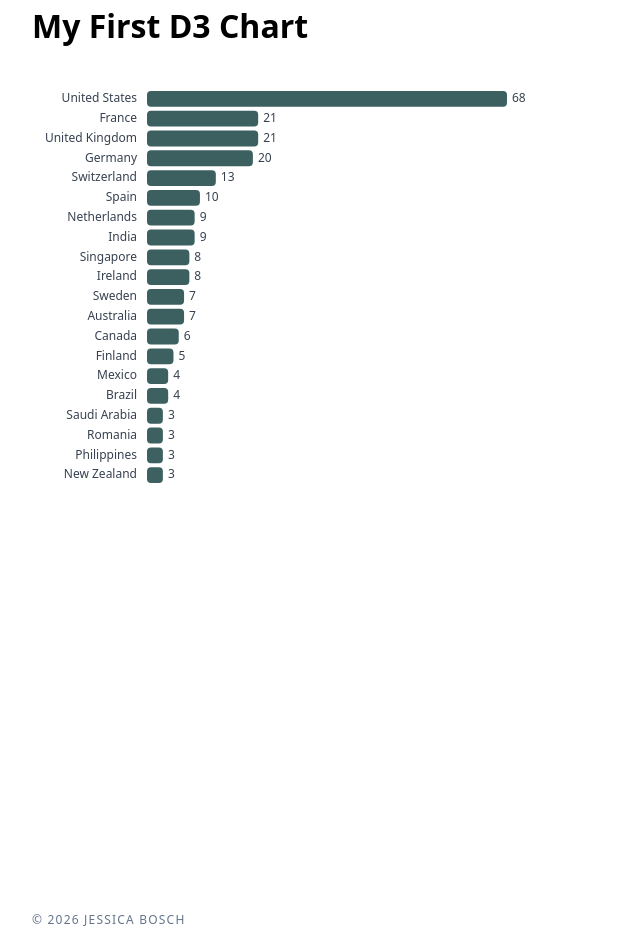
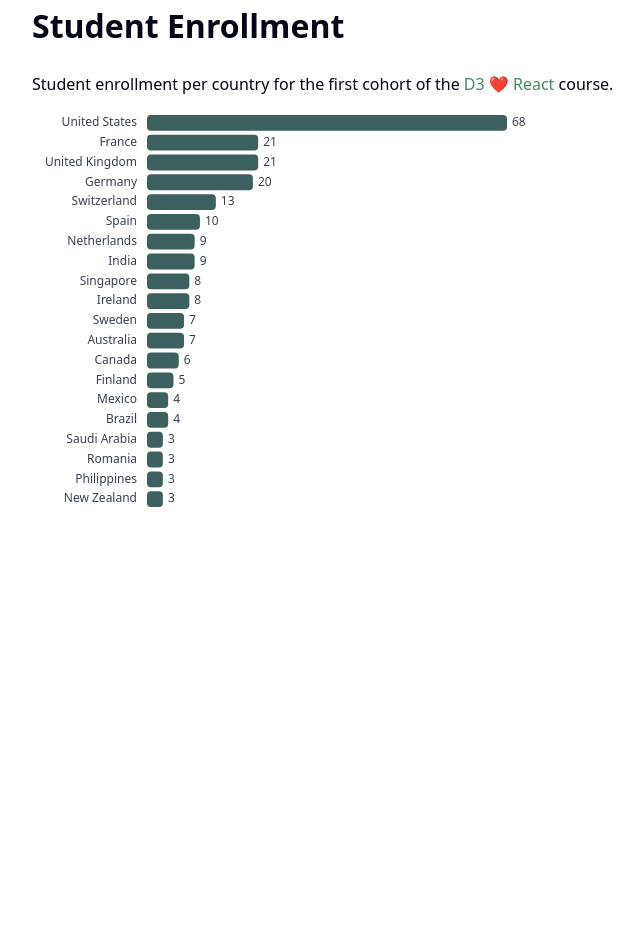
Before and after one commit to jessi88/my-first-d3-chart, a React (Vite) app: page / in a window 1280 px wide. Shown: the part 36-988 px from the top of the page, without its empty margins (8-651 px from the left). After the commit the page ends 800 px from the top, so only its background shows below. Built offline with nearby package versions, Linux system fonts and the light colour scheme.

Commit message:
Added graph description as a text.

```diff
--- a/index.html
+++ b/index.html
@@ -7,17 +7,22 @@
   </head>
   <body>
     <header class="header">
-      <h1 class="title">My First D3 Chart</h1>
+      <h1 class="title">Student Enrollment</h1>
     </header>
 
     <main class="main">
+      <p>
+        Student enrollment per country for the first cohort of the
+        <a
+          href="https://www.react-graph-gallery.com/react-d3-dataviz-course"
+          target="_blank"
+          >D3 ❤️ React</a
+        >
+        course.
+      </p>
+
       <div id="root"></div>
     </main>
-
-    <footer class="footer">
-      <div class="footer-text">&copy; 2026 Jessica Bosch</div>
-    </footer>
-
     <script type="module" src="/src/main.jsx"></script>
   </body>
 </html>
--- a/src/index.css
+++ b/src/index.css
@@ -1,25 +1,33 @@
+:root {
+  --brand-charcoal: #020617;
+  --brand-accent: #3e8b5f;
+  --brand-accent-glow: rgba(134, 239, 172, 0.3);
+  --brand-text-dim: #94a3b8;
+  --brand-orange: #ef9164;
+  --brand-rose: #f3bcb4;
+  --brand-darkgreen: #1b4445;
+  --brand-blue: #609dab;
+  --brand-light: #e7e3e2;
+}
+
 * {
   box-sizing: border-box;
-}
-
-body {
-  margin: 0;
-  font-family: system-ui, sans-serif;
 }
 
 /* Center your app */
 #root {
   width: 1126px;
   max-width: 100%;
-  text-align: left;
-  min-height: 100svh;
-  display: flex;
-  flex-direction: column;
-  box-sizing: border-box;
+}
+
+body {
+  margin: 0;
+  font-family: system-ui, sans-serif;
+  color: var(--brand-charcoal);
 }
 
 .header {
-  padding: 40px;
+  padding: 40px 40px 10px 40px;
   display: flex;
   justify-content: left;
 }
@@ -33,24 +41,39 @@ body {
 .main {
   flex-grow: 1;
   display: flex;
-  align-items: left;
+  flex-direction: column;
+  align-items: flex-start;
   padding: 0 24px 0 40px;
   position: relative;
 }
 
-.footer {
-  padding: 24px 24px 24px 40px;
-  display: flex;
-  justify-content: left;
-  align-items: left;
-  margin-top: auto;
+.main a {
+  color: var(--brand-accent);
+  text-decoration: none;
+  font-weight: 500;
+  position: relative;
+  transition: color 0.2s ease;
 }
 
-.footer-text {
-  color: #64748b;
-  font-size: 12px;
-  text-transform: uppercase;
-  letter-spacing: 0.1em;
-  text-align: left;
+/* subtle animated underline */
+.main a::after {
+  content: "";
+  position: absolute;
+  left: 0;
+  bottom: -2px;
   width: 100%;
+  height: 2px;
+  background-color: var(--brand-accent);
+  opacity: 0.6;
+  transform: scaleX(0);
+  transform-origin: left;
+  transition: transform 0.25s ease;
 }
+
+.main a:hover {
+  color: var(--brand-darkgreen);
+}
+
+.main a:hover::after {
+  transform: scaleX(1);
+}
```
